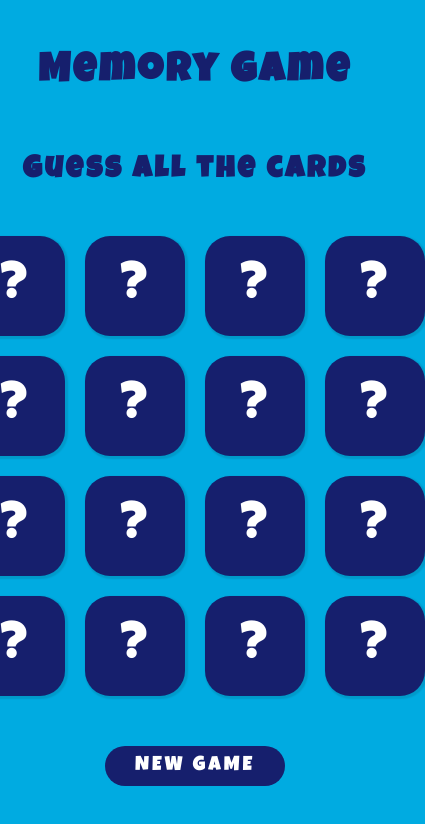
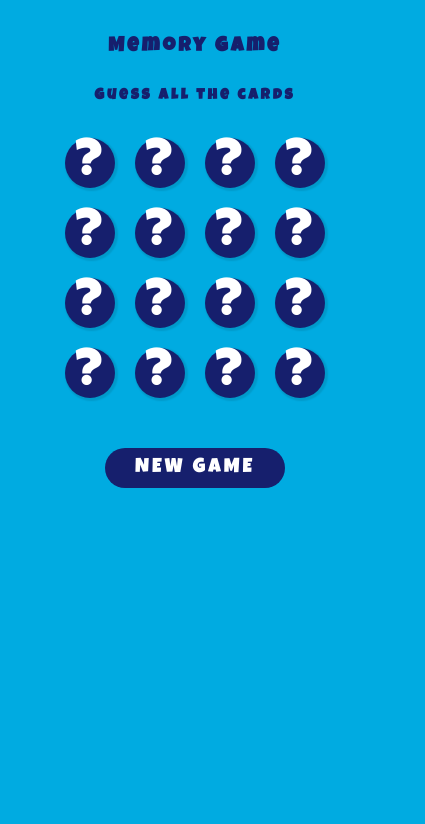
Before and after one commit to FeodK/MemoryCardGame, a plain HTML site: page index.html in a window 390 px wide. Shown: the whole page, 425 px wide, since content can reach past the window. Drawn offline with Linux system fonts and the light colour scheme.

Commit message:
fixed mobile version

```diff
--- a/style.css
+++ b/style.css
@@ -94,3 +94,18 @@ body{
 .card-back{
     transform: rotateY(180deg);
 }
+
+@media (max-width: 500px){
+    .heading{
+        font-size: 1em;
+    }
+
+    .description{
+        font-size: 0.75em;
+    }
+
+    .card{
+        width: 2.5em;
+        height: 2.5em;
+    }
+}
```
